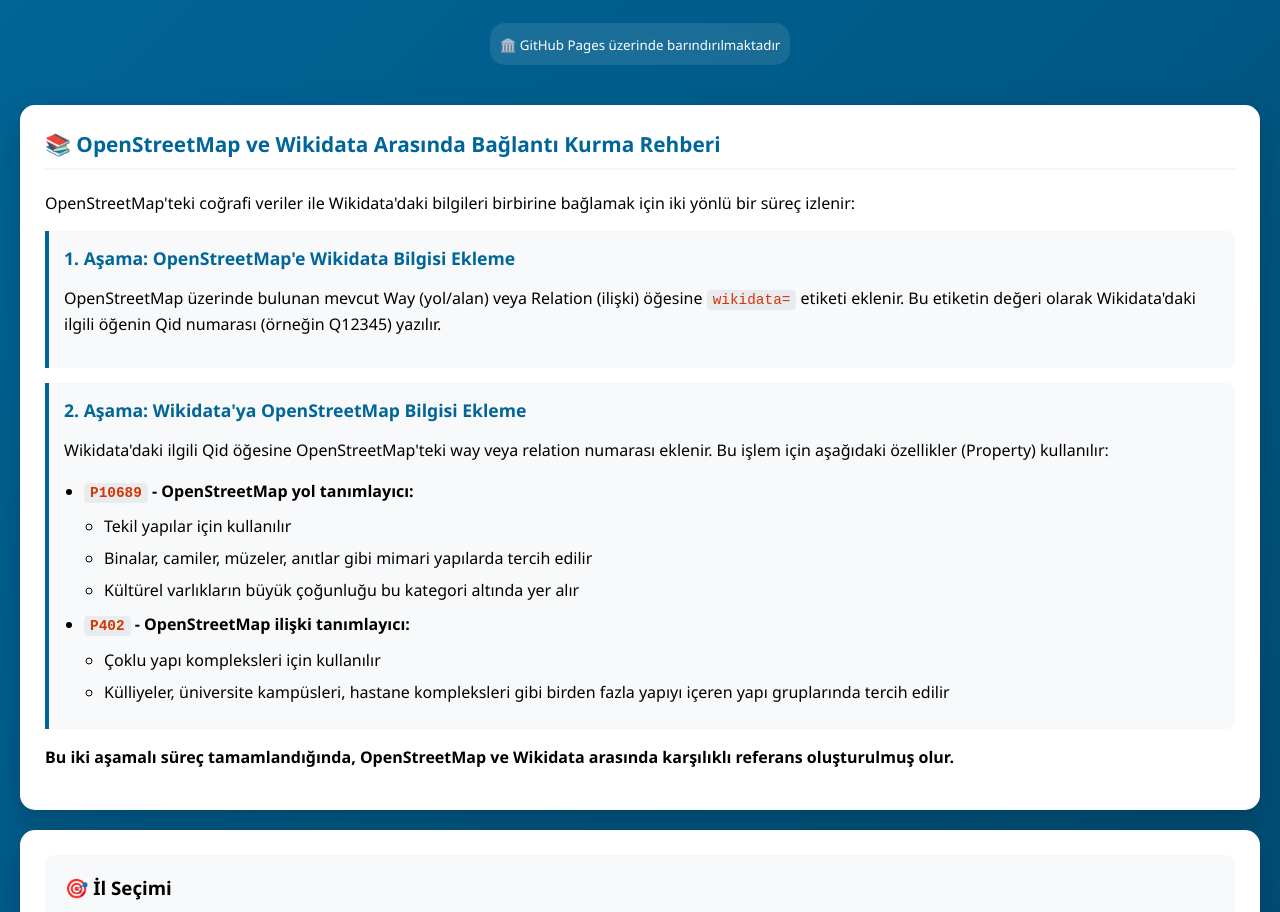
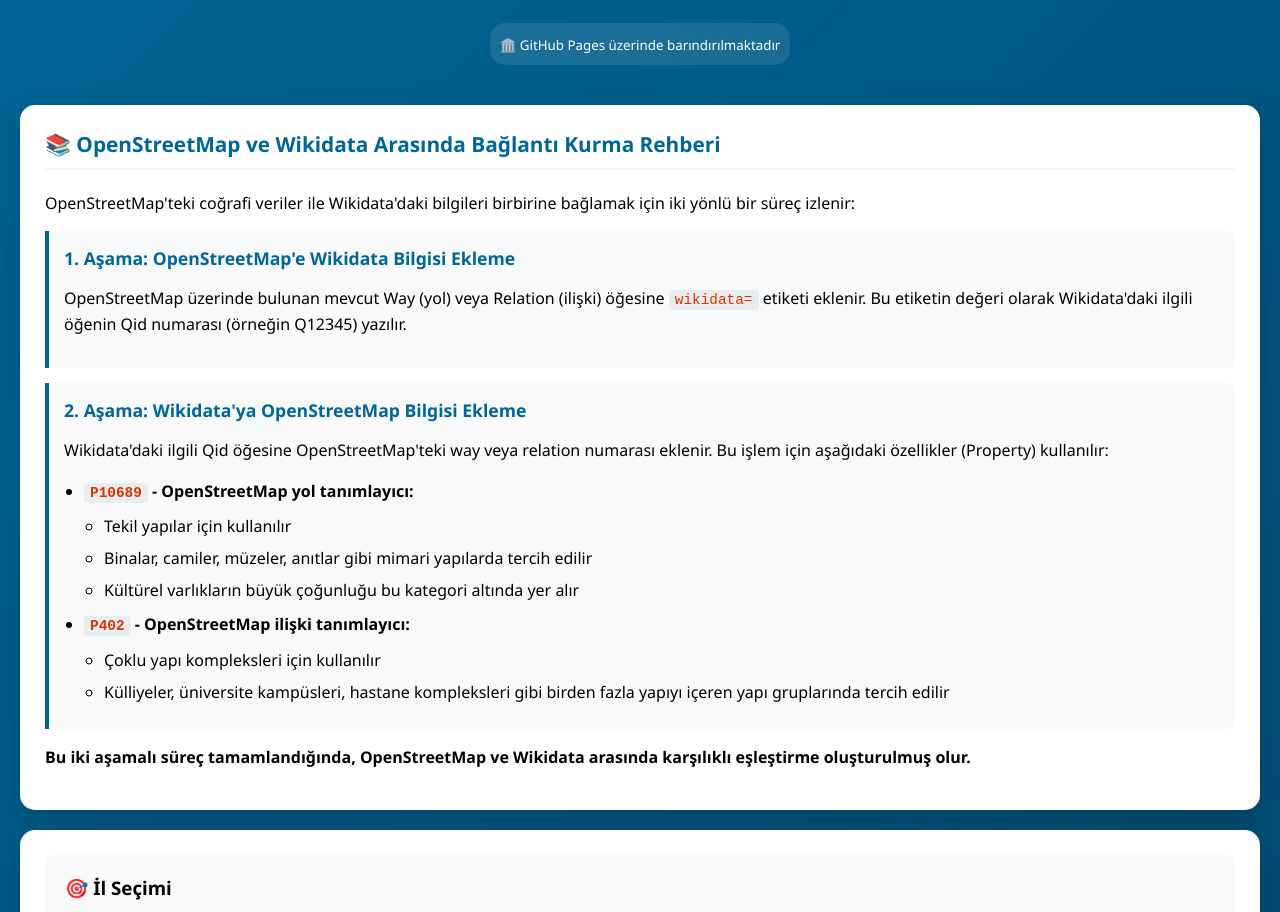
Before and after one commit to wikidatamap/wikidatamap.github.io, a plain HTML site: page index.html in a window 1280 px wide. Shown: the part 116-1028 px from the top of the page. Drawn offline with nearby package versions, Linux system fonts and the light colour scheme.

Commit message:
Update index.html

```diff
--- a/index.html
+++ b/index.html
@@ -312,7 +312,7 @@
 
             <div class="step">
                 <h4>1. Aşama: OpenStreetMap'e Wikidata Bilgisi Ekleme</h4>
-                <p>OpenStreetMap üzerinde bulunan mevcut Way (yol/alan) veya Relation (ilişki) öğesine <span class="property-code">wikidata=</span> etiketi eklenir. Bu etiketin değeri olarak Wikidata'daki ilgili öğenin Qid numarası (örneğin Q12345) yazılır.</p>
+                <p>OpenStreetMap üzerinde bulunan mevcut Way (yol) veya Relation (ilişki) öğesine <span class="property-code">wikidata=</span> etiketi eklenir. Bu etiketin değeri olarak Wikidata'daki ilgili öğenin Qid numarası (örneğin Q12345) yazılır.</p>
             </div>
 
             <div class="step">
@@ -335,7 +335,7 @@
                 </ul>
             </div>
 
-            <p><strong>Bu iki aşamalı süreç tamamlandığında, OpenStreetMap ve Wikidata arasında karşılıklı referans oluşturulmuş olur.</strong></p>
+            <p><strong>Bu iki aşamalı süreç tamamlandığında, OpenStreetMap ve Wikidata arasında karşılıklı eşleştirme oluşturulmuş olur.</strong></p>
         </div>
 
         <div class="controls">
```
